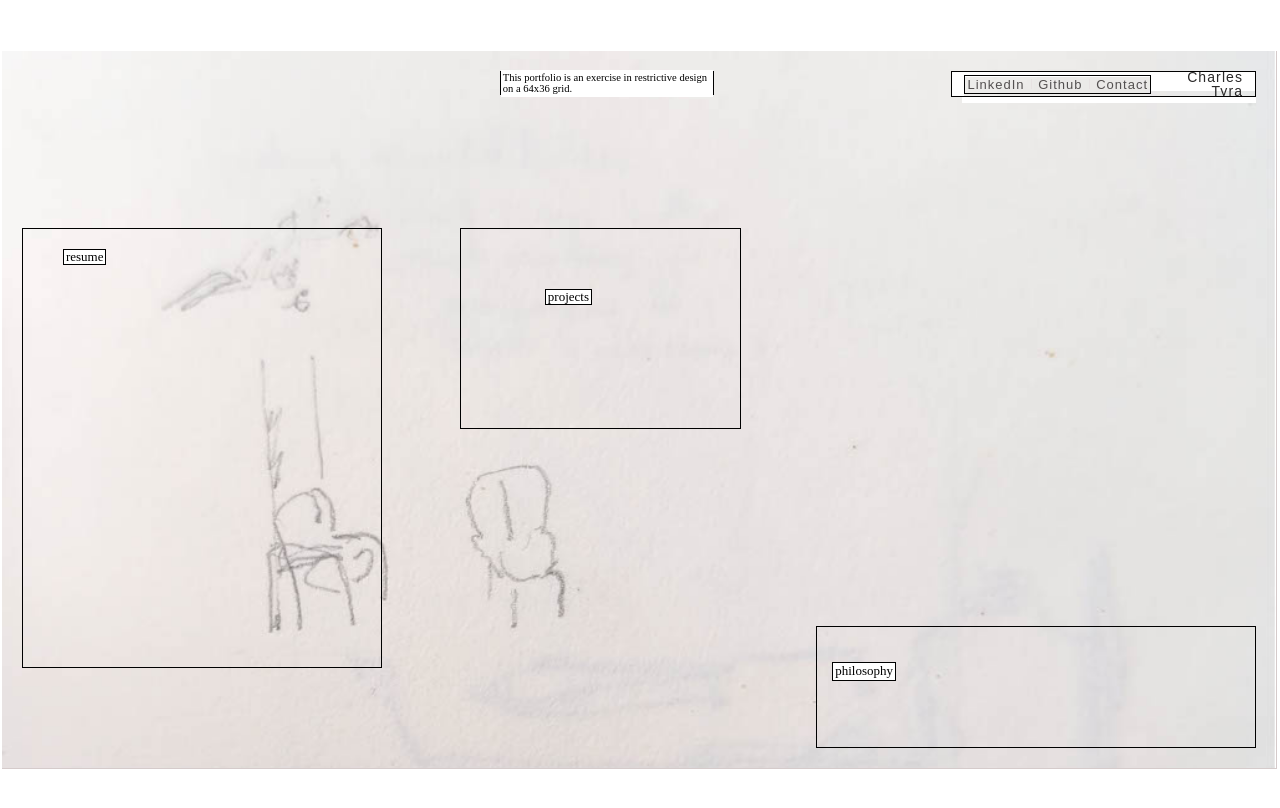
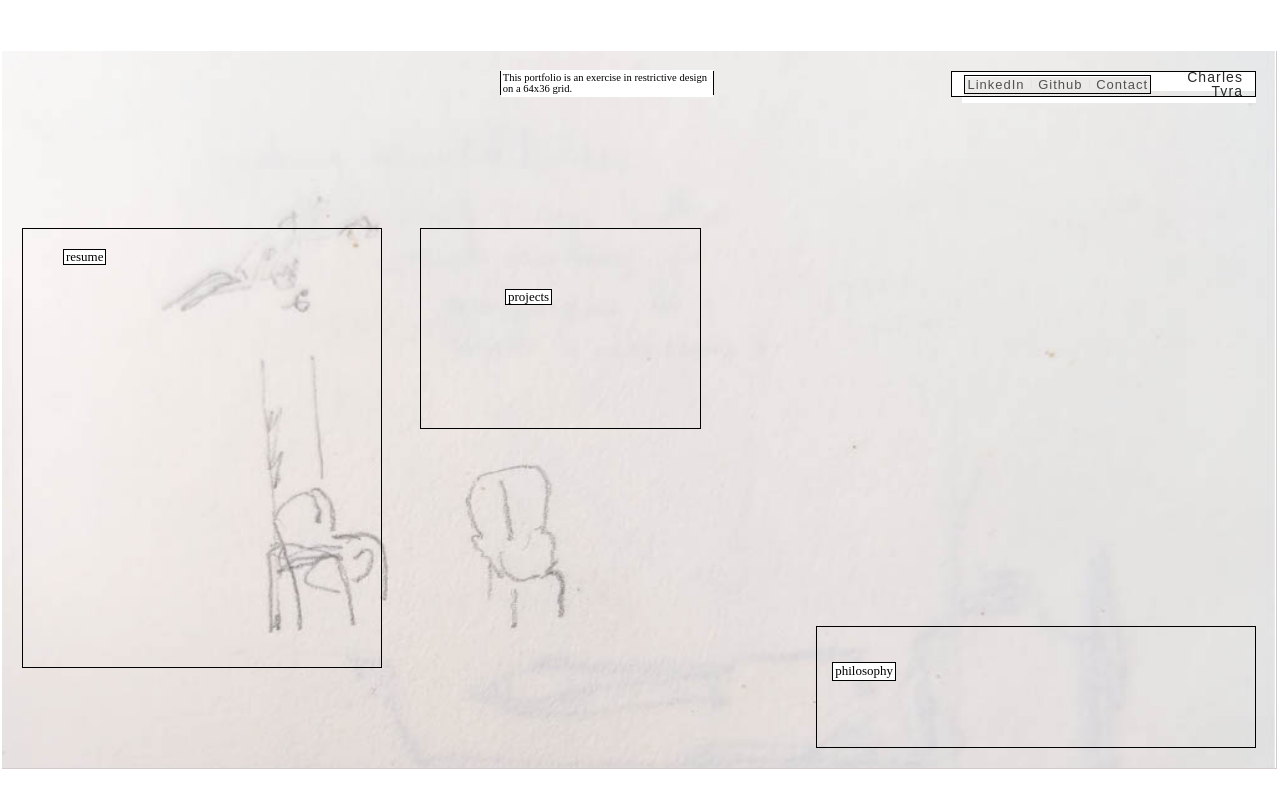
Before and after one commit to charles-tyra/portfolio, a React (Create React App) app: page / in a window 1280 px wide. Shown: the top 808 px of the page. Built offline with nearby package versions, Linux system fonts and the light colour scheme; a web font is replaced by a local one.

Commit message:
Project div shift

```diff
--- a/src/components/Hoverable/ProjectsDiv/ProjectsDiv.css
+++ b/src/components/Hoverable/ProjectsDiv/ProjectsDiv.css
@@ -22,7 +22,7 @@
 
 #projects-div {
    margin-top: calc(500% / 36);
-   margin-left: calc(2300% / 64);
+   margin-left: calc(2100% / 64);
 
    width: calc(1400% / 64);
    height: calc(1000% / 36);
```
